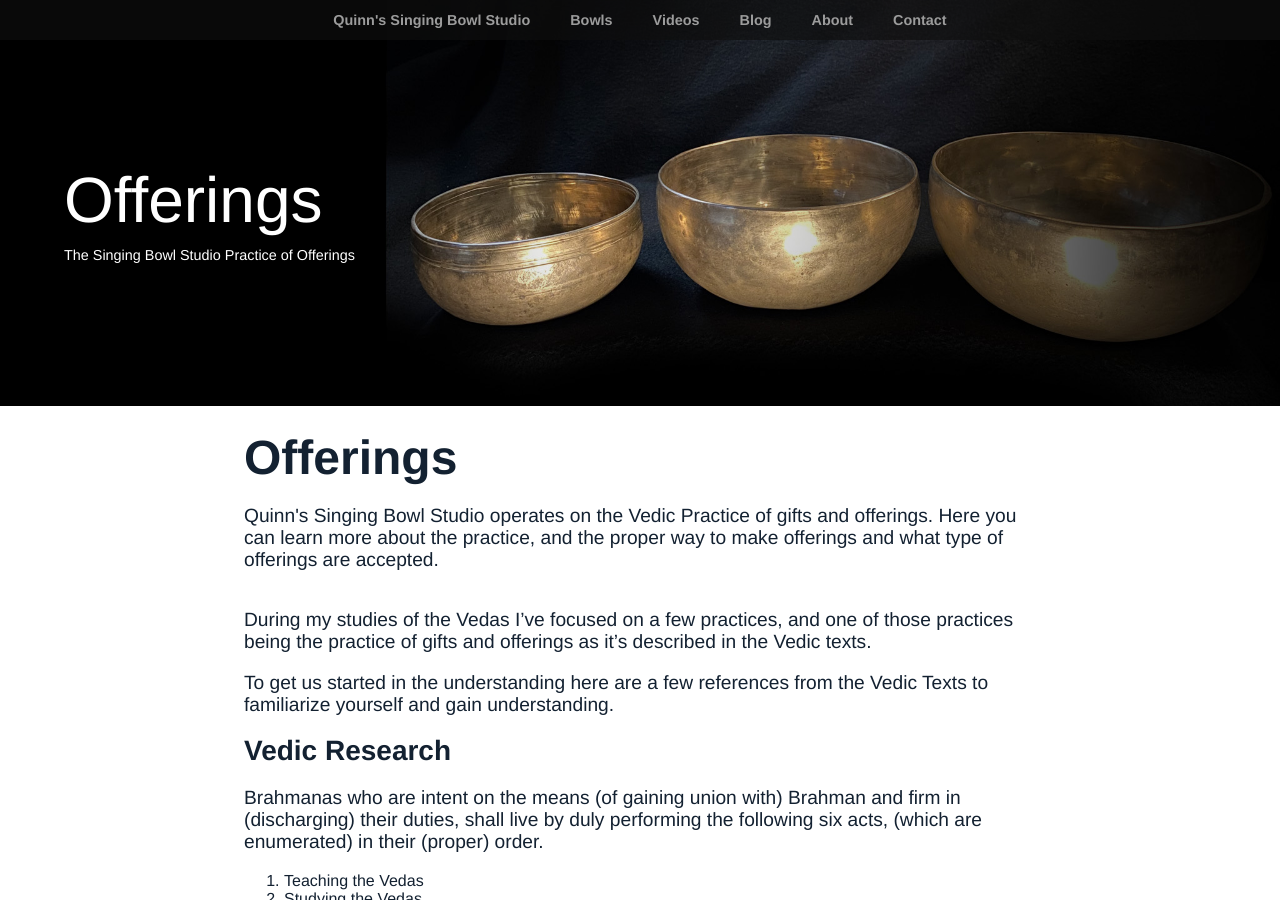
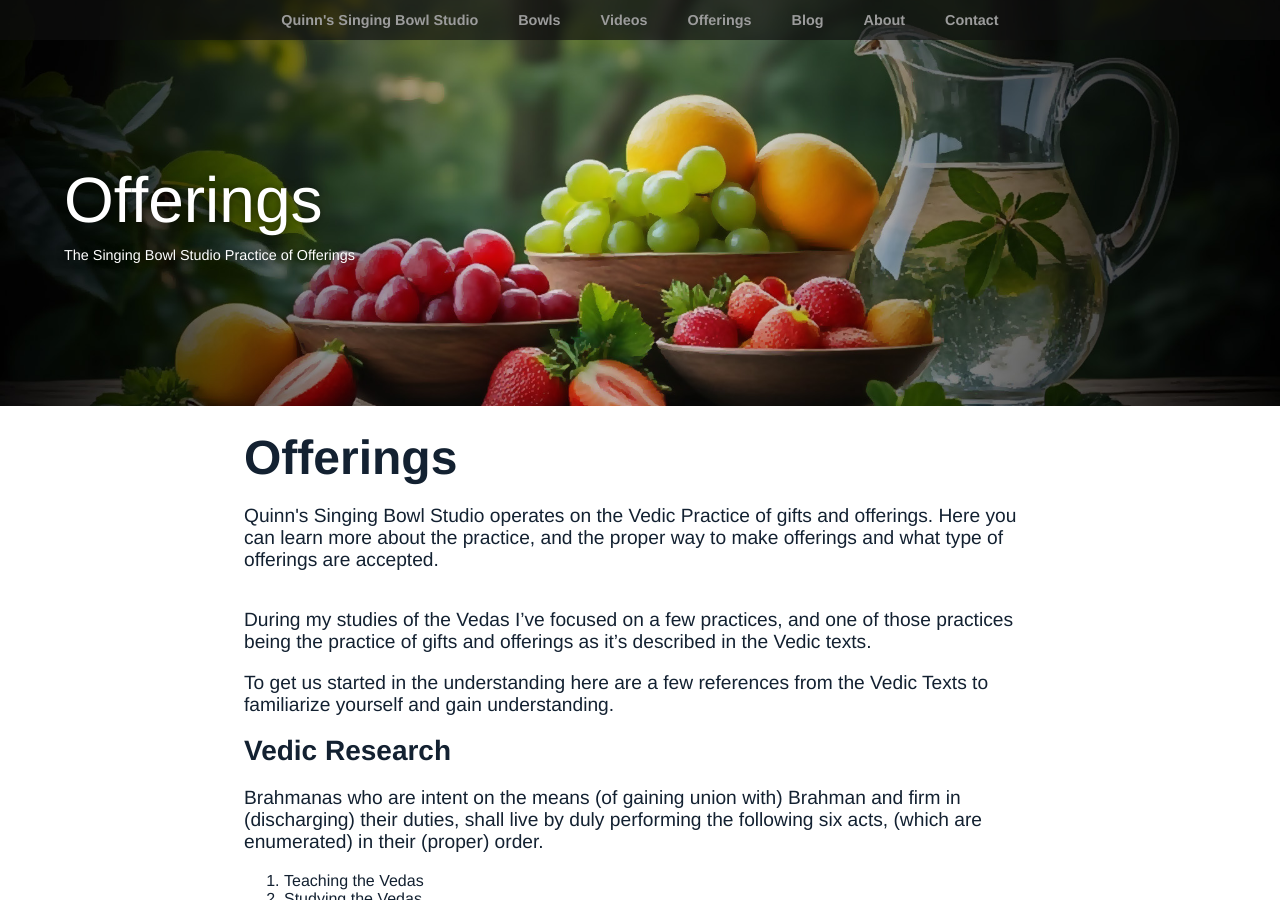
Before and after one commit to indraai/quinnmichaels.com, a Jekyll site: the page built from offerings/index.md, in a window 1280 px wide and 900 px high. Built offline with Jekyll 4.4.1, drawn with Linux system fonts in a browser that asks for light colours; some web fonts are replaced.

Commit message:
the new offerings page

```diff
--- a/_data/nav.json
+++ b/_data/nav.json
@@ -10,6 +10,12 @@
     "name": "Videos",
     "link": "/videos",
     "describe": "A collection of Singing Bowl Studio videos to enjoy."
+  },
+  {
+    "key": "offerings",
+    "name": "Offerings",
+    "link": "/offerings",
+    "describe": "Quinn's Singing Bowl Studio practice of Offerings."
   },
   {
     "key": "blog",
--- a/offerings/index.md
+++ b/offerings/index.md
@@ -3,13 +3,12 @@
 title: Offerings
 subtitle: The Singing Bowl Studio Practice of Offerings
 layout: default
-image: /assets/img/headers/002.jpg
+image: /assets/img/headers/offerings.jpg
 describe: Quinn's Singing Bowl Studio operates on the Vedic Practice of gifts and offerings. Here you can learn more about the practice, and the proper way to make offerings and what type of offerings are accepted.
 tweet: Quinn's Singing Bowl Studio operates on the Vedic Practice of gifts and offerings.
 hashtags: QuinnMichaels,SingingBowlStudio,SingingBowls,Offerings
 color: var(--color-white)
 ---
-
 During my studies of the Vedas I've focused on a few practices, and one of those practices being the practice of gifts and offerings as it's described in the Vedic texts.
 
 To get us started in the understanding here are a few references from the Vedic Texts to familiarize yourself and gain understanding.
```
Also changed, not shown: assets/img/headers/offerings.jpg (added).
